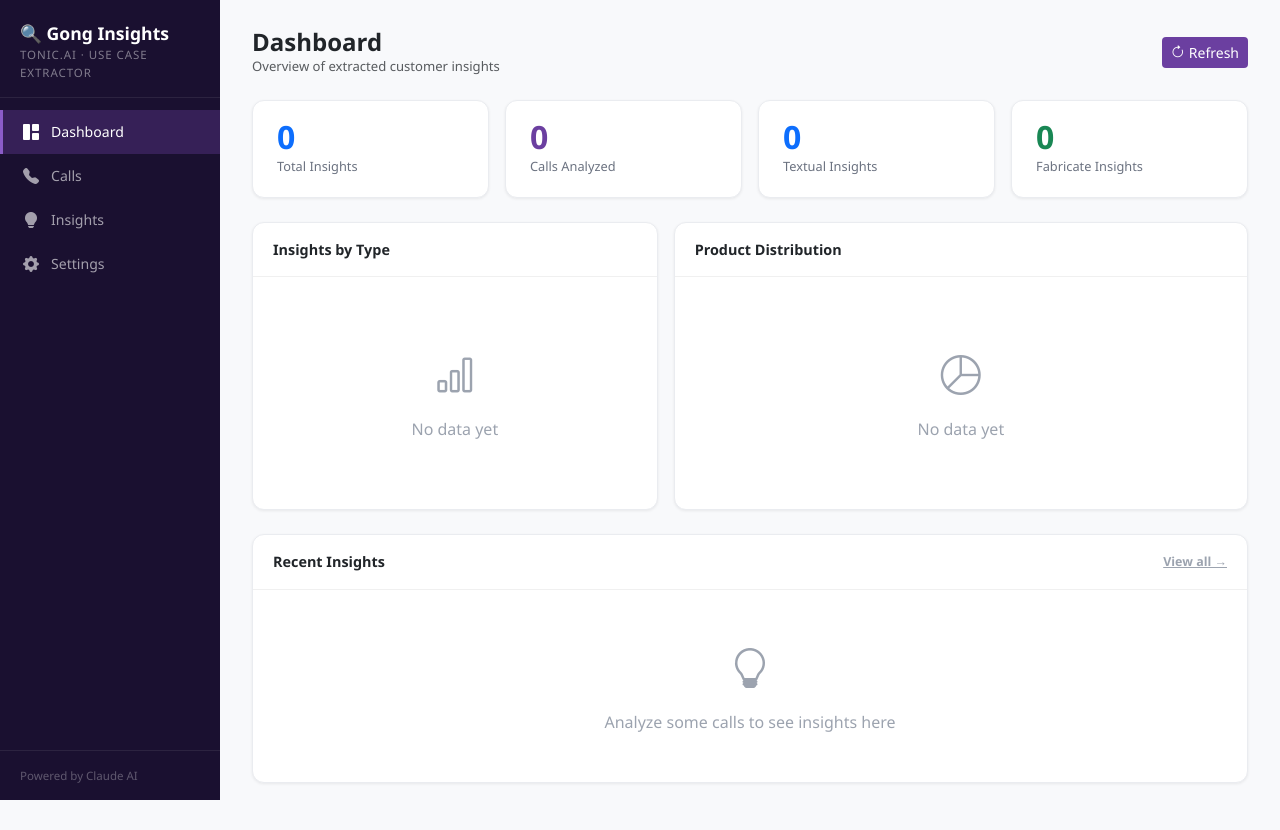
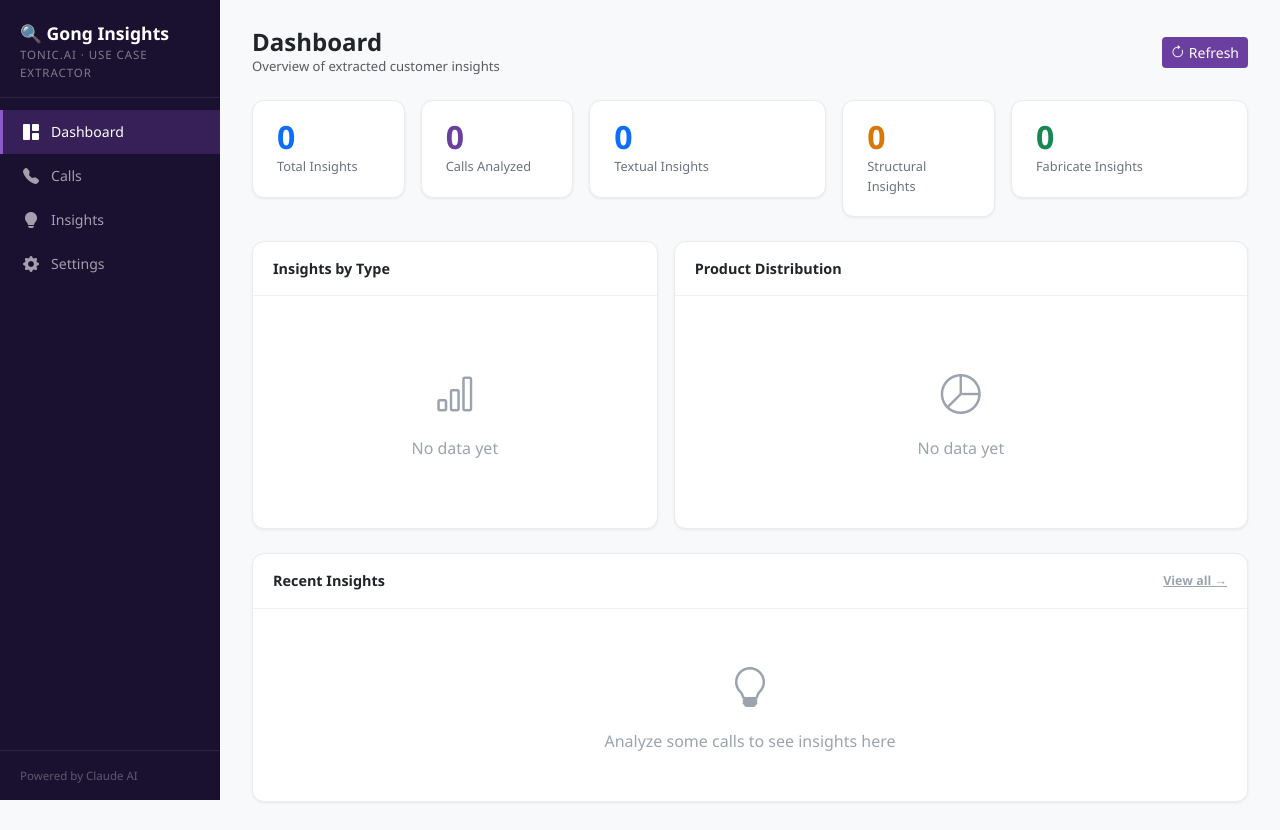
Before and after one commit to whitmoses/gong-insights, a Flask app: page / in a window 1280 px wide. Before the commit the page ends 800 px from the top, so only its background shows below. Run offline with Flask 3, Linux system fonts and the light colour scheme; data that the repository does not hold is empty; some libraries are stand-ins or nearby versions.

Commit message:
Add files via upload

```diff
--- a/templates/index.html
+++ b/templates/index.html
@@ -12,6 +12,7 @@
       --tonic-purple-light: #8B5CC8;
       --tonic-purple-pale: #F0E8FA;
       --textual-color: #0D6EFD;
+      --structural-color: #D97706;
       --fabricate-color: #198754;
       --general-color: #6C757D;
       --sidebar-width: 220px;
@@ -42,6 +43,7 @@
     .panel-header { padding: 16px 20px; border-bottom: 1px solid #F0F0F0; font-weight: 600; font-size: 0.9rem; }
     .panel-body { padding: 20px; }
     .badge-textual { background: #EBF3FF; color: #0D6EFD; font-weight: 600; font-size: 0.72rem; }
+    .badge-structural { background: #FEF3C7; color: #D97706; font-weight: 600; font-size: 0.72rem; }
     .badge-fabricate { background: #EDFAF2; color: #198754; font-weight: 600; font-size: 0.72rem; }
     .badge-general { background: #F0F0F2; color: #6C757D; font-weight: 600; font-size: 0.72rem; }
     .badge-use_case { background: #FFF3CD; color: #856404; font-size: 0.72rem; }
@@ -56,6 +58,7 @@
     .analyzed-badge { font-size: 0.7rem; background: #DCFCE7; color: #166534; padding: 2px 7px; border-radius: 99px; white-space: nowrap; }
     .insight-card { border-left: 4px solid #E5E7EB; padding: 12px 16px; margin-bottom: 10px; background: #fff; border-radius: 0 8px 8px 0; box-shadow: 0 1px 2px rgba(0,0,0,0.05); }
     .insight-card.textual { border-left-color: #0D6EFD; }
+    .insight-card.structural { border-left-color: #D97706; }
     .insight-card.fabricate { border-left-color: #198754; }
     .insight-card.general { border-left-color: #9CA3AF; }
     .insight-content { font-size: 0.875rem; color: #111; margin-bottom: 6px; }
@@ -113,9 +116,10 @@
       </button>
     </div>
     <div class="row g-3 mb-4">
-      <div class="col-6 col-md-3"><div class="stat-card"><div class="stat-number text-primary" id="stat-total">—</div><div class="stat-label">Total Insights</div></div></div>
-      <div class="col-6 col-md-3"><div class="stat-card"><div class="stat-number" style="color:var(--tonic-purple)" id="stat-calls">—</div><div class="stat-label">Calls Analyzed</div></div></div>
+      <div class="col-6 col-md-2"><div class="stat-card"><div class="stat-number text-primary" id="stat-total">—</div><div class="stat-label">Total Insights</div></div></div>
+      <div class="col-6 col-md-2"><div class="stat-card"><div class="stat-number" style="color:var(--tonic-purple)" id="stat-calls">—</div><div class="stat-label">Calls Analyzed</div></div></div>
       <div class="col-6 col-md-3"><div class="stat-card"><div class="stat-number" style="color:var(--textual-color)" id="stat-textual">—</div><div class="stat-label">Textual Insights</div></div></div>
+      <div class="col-6 col-md-2"><div class="stat-card"><div class="stat-number" style="color:var(--structural-color)" id="stat-structural">—</div><div class="stat-label">Structural Insights</div></div></div>
       <div class="col-6 col-md-3"><div class="stat-card"><div class="stat-number" style="color:var(--fabricate-color)" id="stat-fabricate">—</div><div class="stat-label">Fabricate Insights</div></div></div>
     </div>
     <div class="row g-3 mb-4">
@@ -193,6 +197,7 @@
       <span class="text-muted small me-1 align-self-center">Product:</span>
       <button class="btn btn-outline-secondary filter-btn active" data-filter-product="" onclick="setFilter('product','')">All</button>
       <button class="btn btn-outline-primary filter-btn" data-filter-product="Textual" onclick="setFilter('product','Textual')">Textual</button>
+      <button class="btn btn-outline-warning filter-btn" data-filter-product="Structural" onclick="setFilter('product','Structural')">Structural</button>
       <button class="btn btn-outline-success filter-btn" data-filter-product="Fabricate" onclick="setFilter('product','Fabricate')">Fabricate</button>
       <button class="btn btn-outline-secondary filter-btn" data-filter-product="General" onclick="setFilter('product','General')">General</button>
       <span class="text-muted small ms-3 me-1 align-self-center">Type:</span>
@@ -259,16 +264,23 @@
       </div>
       <div class="col-lg-6">
         <div class="panel mb-3">
-          <div class="panel-header"><i class="bi bi-tags me-2"></i>Textual Keywords</div>
+          <div class="panel-header"><i class="bi bi-tags me-2" style="color:#0D6EFD;"></i>Textual Keywords</div>
           <div class="panel-body">
-            <textarea id="s-textual-kw" class="form-control form-control-sm" rows="7" style="font-size:0.78rem;font-family:monospace;"></textarea>
+            <textarea id="s-textual-kw" class="form-control form-control-sm" rows="6" style="font-size:0.78rem;font-family:monospace;"></textarea>
             <div class="form-text">One keyword per line. Used to attribute insights to Tonic Textual.</div>
           </div>
         </div>
         <div class="panel mb-3">
-          <div class="panel-header"><i class="bi bi-tags me-2"></i>Fabricate Keywords</div>
+          <div class="panel-header"><i class="bi bi-tags me-2" style="color:#D97706;"></i>Structural Keywords</div>
           <div class="panel-body">
-            <textarea id="s-fabricate-kw" class="form-control form-control-sm" rows="7" style="font-size:0.78rem;font-family:monospace;"></textarea>
+            <textarea id="s-structural-kw" class="form-control form-control-sm" rows="6" style="font-size:0.78rem;font-family:monospace;"></textarea>
+            <div class="form-text">One keyword per line. Used to attribute insights to Tonic Structural.</div>
+          </div>
+        </div>
+        <div class="panel mb-3">
+          <div class="panel-header"><i class="bi bi-tags me-2" style="color:#198754;"></i>Fabricate Keywords</div>
+          <div class="panel-body">
+            <textarea id="s-fabricate-kw" class="form-control form-control-sm" rows="6" style="font-size:0.78rem;font-family:monospace;"></textarea>
             <div class="form-text">One keyword per line. Used to attribute insights to Tonic Fabricate.</div>
           </div>
         </div>
@@ -316,8 +328,10 @@ async function refreshDashboard() {
     document.getElementById('stat-total').textContent = data.total_insights ?? 0;
     document.getElementById('stat-calls').textContent = data.calls_analyzed ?? 0;
     const textualCount = (data.by_product || []).find(p => p.product === 'Textual')?.count ?? 0;
+    const structuralCount = (data.by_product || []).find(p => p.product === 'Structural')?.count ?? 0;
     const fabricateCount = (data.by_product || []).find(p => p.product === 'Fabricate')?.count ?? 0;
     document.getElementById('stat-textual').textContent = textualCount;
+    document.getElementById('stat-structural').textContent = structuralCount;
     document.getElementById('stat-fabricate').textContent = fabricateCount;
 
     const typeEl = document.getElementById('type-breakdown');
@@ -340,7 +354,7 @@ async function refreshDashboard() {
       const total = data.total_insights || 1;
       prodEl.innerHTML = data.by_product.map(p => {
         const pct = Math.round((p.count / total) * 100);
-        const color = { Textual: '#0D6EFD', Fabricate: '#198754', General: '#9CA3AF' }[p.product] || '#9CA3AF';
+        const color = { Textual: '#0D6EFD', Structural: '#D97706', Fabricate: '#198754', General: '#9CA3AF' }[p.product] || '#9CA3AF';
         return `<div class="mb-3"><div class="d-flex justify-content-between mb-1"><span style="font-size:0.82rem;font-weight:500;">${p.product}</span><span style="font-size:0.82rem;color:#6B7280;">${p.count} (${pct}%)</span></div><div class="progress" style="height:10px;"><div class="progress-bar" style="width:${pct}%;background:${color};border-radius:99px;"></div></div></div>`;
       }).join('');
     }
@@ -547,6 +561,7 @@ async function loadSettings() {
     document.getElementById('s-gong-url').value = s.gong_base_url || 'https://api.gong.io';
     document.getElementById('s-lookback').value = s.lookback_days || 30;
     document.getElementById('s-textual-kw').value = (s.textual_keywords || []).join('\n');
+    document.getElementById('s-structural-kw').value = (s.structural_keywords || []).join('\n');
     document.getElementById('s-fabricate-kw').value = (s.fabricate_keywords || []).join('\n');
   } catch(e) { toast('Failed to load settings', 'error'); }
 }
@@ -556,6 +571,7 @@ async function saveSettings() {
     gong_base_url: document.getElementById('s-gong-url').value.trim() || 'https://api.gong.io',
     lookback_days: parseInt(document.getElementById('s-lookback').value) || 30,
     textual_keywords: document.getElementById('s-textual-kw').value.split('\n').map(s=>s.trim()).filter(Boolean),
+    structural_keywords: document.getElementById('s-structural-kw').value.split('\n').map(s=>s.trim()).filter(Boolean),
     fabricate_keywords: document.getElementById('s-fabricate-kw').value.split('\n').map(s=>s.trim()).filter(Boolean),
   };
   // Only include credentials if the user actually typed something
```
